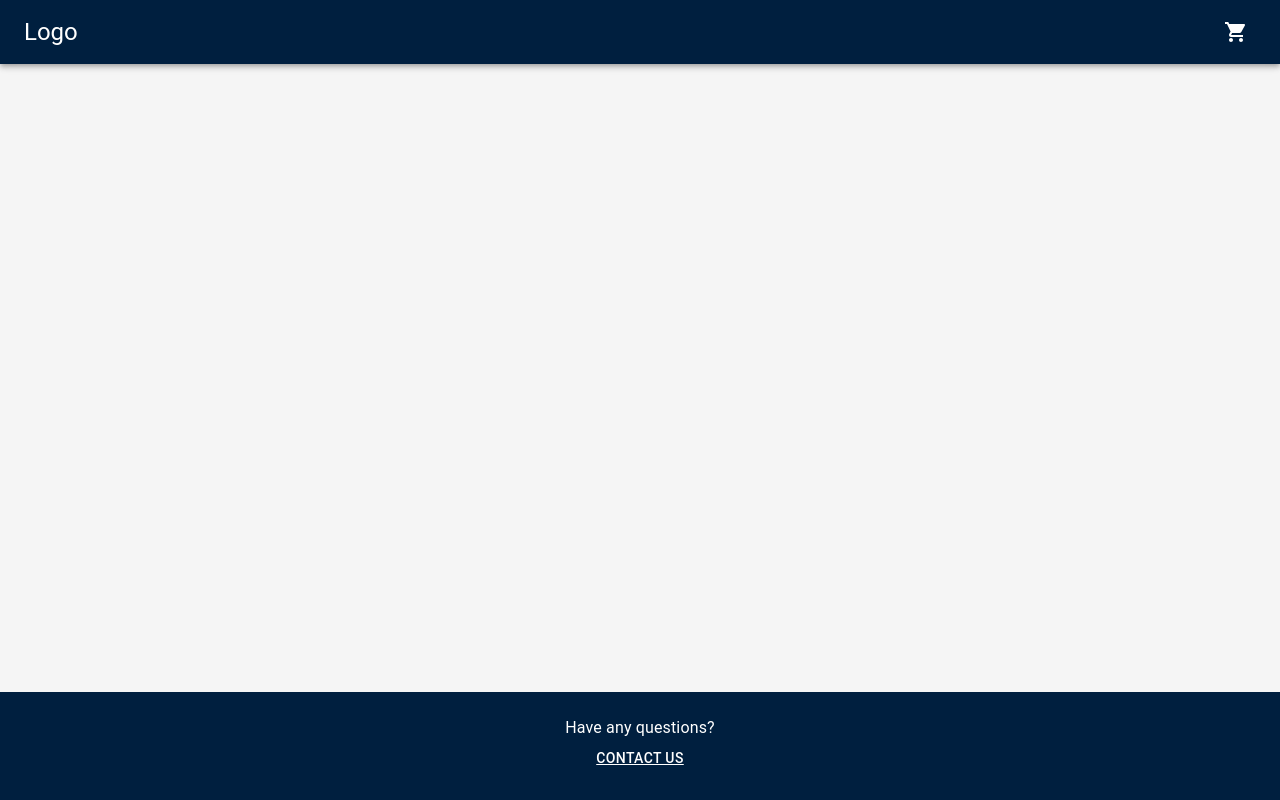
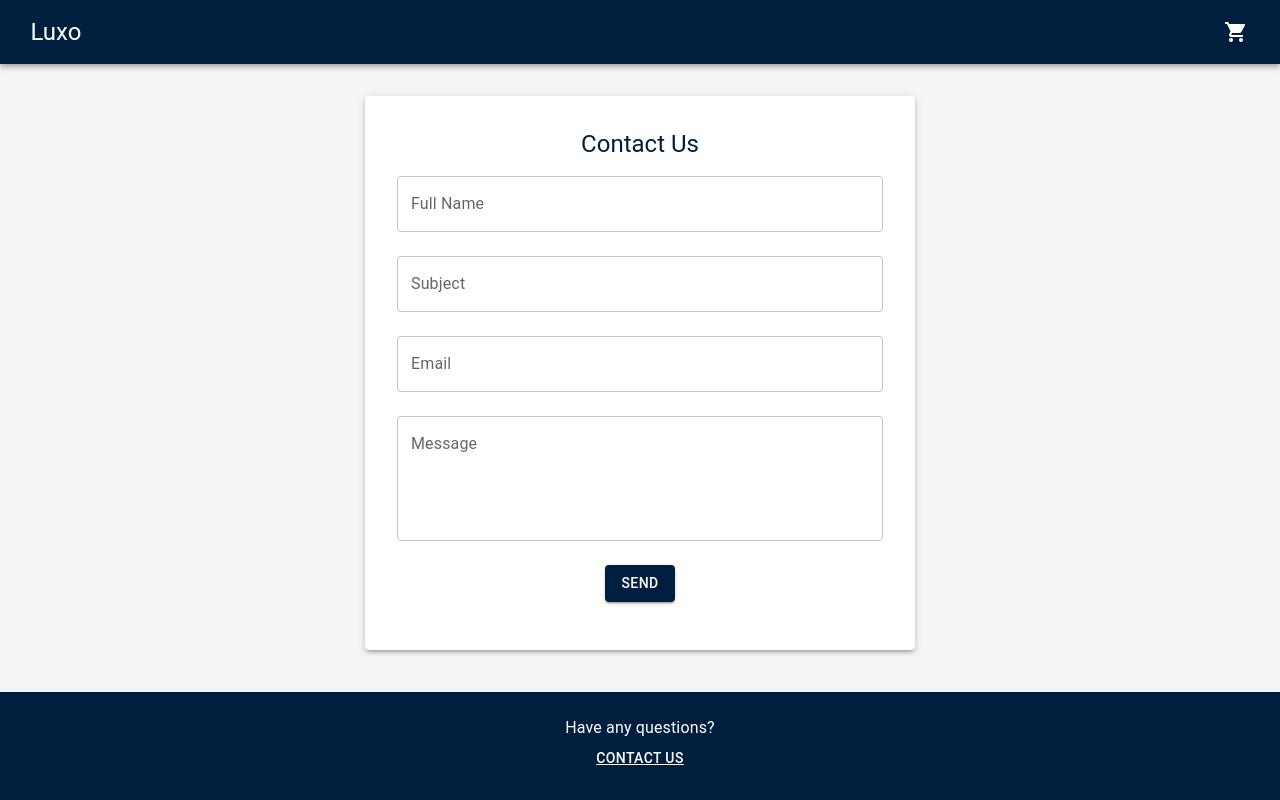
Before and after one commit to NoroffFEU/jsfw-2025-v1-hanna-jsframeworks, a React (Vite) app: page /contact in a window 1280 px wide. Built offline with nearby package versions, Linux system fonts and the light colour scheme.

Commit message:
Building and styling contact form

```diff
--- a/package.json
+++ b/package.json
@@ -18,6 +18,7 @@
     "@mui/system": "^7.0.2",
     "react": "^18.2.0",
     "react-dom": "^18.2.0",
+    "react-hook-form": "^7.56.3",
     "react-router-dom": "^7.5.3",
     "react-toastify": "^11.0.5"
   },
--- a/src/App.tsx
+++ b/src/App.tsx
@@ -1,5 +1,6 @@
 import { Products } from "./components/Products/Products";
 import { ShoppingCart } from "./components/ShoppingCart/ShoppingCartPage";
+import { ContactPage } from "./components/ContactPage/ContactPage";
 import { Header } from "./components/Header/Header";
 import { Footer } from "./components/Footer/Footer";
 import { ToastContainer } from "react-toastify";
@@ -27,6 +28,7 @@ function App() {
               <Route path="/cart" element={<ShoppingCart />} />
               <Route path="/product/:id" element={<ProductDetails />} />
               <Route path="/checkout-success" element={<CheckOutSuccess />} />
+              <Route path="/contact" element={<ContactPage />} />
             </Routes>
           </Box>
           <Footer />
--- /dev/null
+++ b/src/components/ContactPage/ContactPage.tsx
@@ -0,0 +1,123 @@
+import { ContactFormInputs } from "../../types/contact";
+import { useForm } from "react-hook-form";
+import { Box, Typography, TextField, Button, Card } from "@mui/material";
+import { toast } from "react-toastify";
+
+export function ContactPage() {
+  const {
+    register,
+    handleSubmit,
+    formState: { errors },
+    reset,
+  } = useForm<ContactFormInputs>();
+
+  const onSubmit = async (data: ContactFormInputs) => {
+    try {
+      console.log("Sending message:", data);
+      toast.success("Message sent successfully!");
+      reset();
+      // eslint-disable-next-line no-unused-vars
+    } catch (error) {
+      toast.error("Failed to send message.");
+    }
+  };
+
+  return (
+    <Box
+      sx={{
+        display: "flex",
+        justifyContent: "center",
+        backgroundColor: "#f5f5f5",
+        mt: 4,
+      }}
+    >
+      <Card
+        sx={{
+          maxWidth: 550,
+          boxShadow: 3,
+          backgroundColor: "#fff",
+          p: 4,
+          textAlign: "center",
+        }}
+      >
+        <Typography variant="h5" color="#001f3f">
+          Contact Us
+        </Typography>
+        <form onSubmit={handleSubmit(onSubmit)}>
+          <TextField
+            label="Full Name"
+            fullWidth
+            margin="normal"
+            {...register("fullName", {
+              required: "Full name is required",
+              minLength: {
+                value: 3,
+                message: "Must be at least 3 characters",
+              },
+            })}
+            error={!!errors.fullName}
+            helperText={errors.fullName?.message}
+          />
+          <TextField
+            label="Subject"
+            fullWidth
+            margin="normal"
+            {...register("subject", {
+              required: "Subject is required",
+              minLength: {
+                value: 3,
+                message: "Must be at least 3 characters",
+              },
+            })}
+            error={!!errors.subject}
+            helperText={errors.subject?.message}
+          />
+          <TextField
+            label="Email"
+            fullWidth
+            margin="normal"
+            {...register("email", {
+              required: "Email is required",
+              pattern: {
+                value: /^\S+@\S+$/i,
+                message: "Invalid email address",
+              },
+            })}
+            error={!!errors.email}
+            helperText={errors.email?.message}
+          />
+          <TextField
+            label="Message"
+            fullWidth
+            margin="normal"
+            multiline
+            rows={4}
+            {...register("message", {
+              required: "Message is required",
+              minLength: {
+                value: 10,
+                message: "Must be at least 10 characters",
+              },
+            })}
+            error={!!errors.message}
+            helperText={errors.message?.message}
+          />
+          <Button
+            type="submit"
+            variant="contained"
+            sx={{
+              mt: 2,
+              mb: 2,
+              backgroundColor: "#001f3f",
+              "&:hover": {
+                backgroundColor: "#003366",
+              },
+            }}
+          >
+            Send
+          </Button>
+        </form>
+      </Card>
+    </Box>
+  );
+}
--- a/src/components/Header/Header.tsx
+++ b/src/components/Header/Header.tsx
@@ -24,8 +24,19 @@ function Header() {
     <AppBar position="static" sx={{ backgroundColor: "#001f3f" }}>
       <Toolbar sx={{ display: "flex", justifyContent: "space-between" }}>
         <Box component={Link} to="/" sx={{ textDecoration: "none" }}>
-          <Typography variant="h5" sx={{ color: "white" }}>
-            Logo
+          <Typography
+            variant="h5"
+            sx={{
+              p: 0.8,
+              color: "white",
+              "&:hover": {
+                backgroundColor: "rgba(255, 255, 255, 0.2)",
+                borderRadius: 10,
+                color: "white",
+              },
+            }}
+          >
+            Luxo
           </Typography>
         </Box>
         <IconButton
--- a/src/components/ShoppingCart/ShoppingCartPage.tsx
+++ b/src/components/ShoppingCart/ShoppingCartPage.tsx
@@ -39,9 +39,35 @@ function ShoppingCart() {
 
   if (cartItems.length === 0) {
     return (
-      <Typography variant="h5" align="center" sx={{ mt: 4 }}>
-        Your cart is empty.
-      </Typography>
+      <Box
+        sx={{
+          display: "flex",
+          flex: "column",
+          justifyContent: "center",
+          textAlign: "center",
+          mt: 4,
+        }}
+      >
+        <Card sx={{ p: 4 }}>
+          <Typography variant="h5" align="center" sx={{ mt: 2, mb: 2 }}>
+            Your cart is empty.
+          </Typography>
+          <Button
+            onClick={() => navigate("/")}
+            variant="contained"
+            color="primary"
+            sx={{
+              mb: 2,
+              backgroundColor: "#001f3f",
+              "&:hover": {
+                backgroundColor: "#003366",
+              },
+            }}
+          >
+            Go Shopping
+          </Button>
+        </Card>
+      </Box>
     );
   }
 
--- /dev/null
+++ b/src/types/contact.ts
@@ -0,0 +1,6 @@
+export type ContactFormInputs = {
+  fullName: string;
+  subject: string;
+  email: string;
+  message: string;
+};
```
Also changed, not shown: 1 other file (tests, documents, lock files or other folders).
